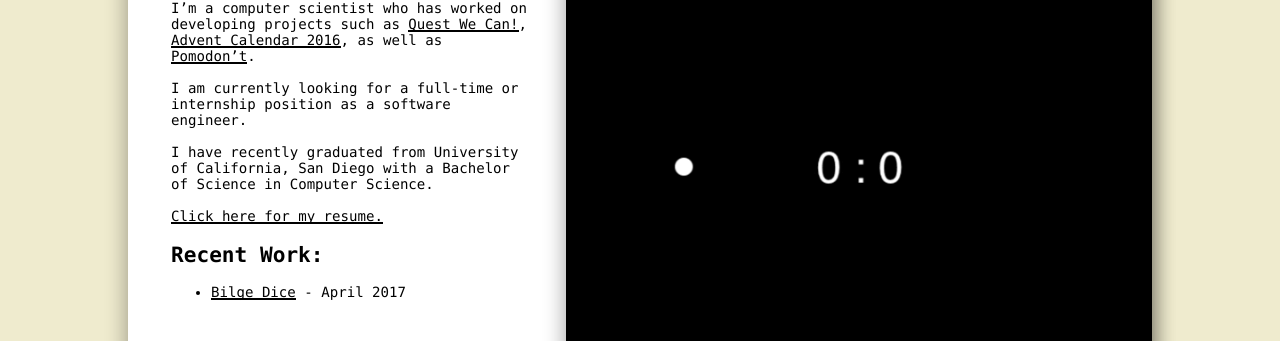
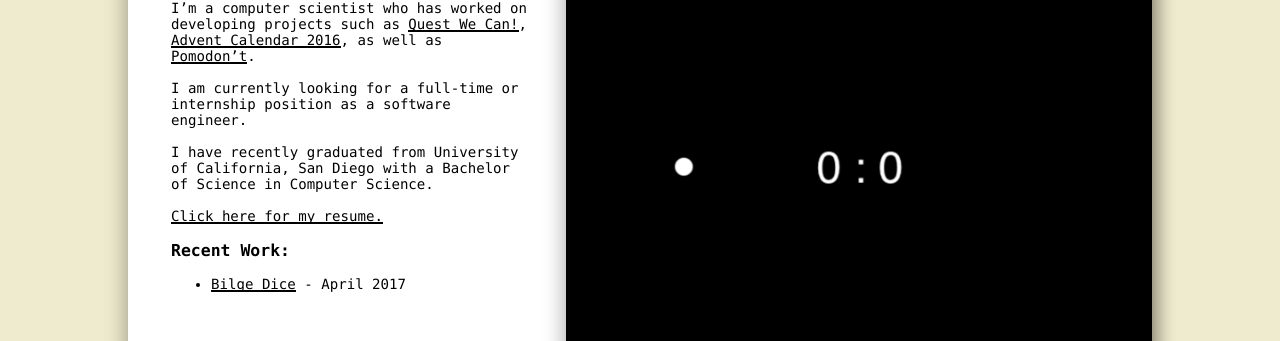
Before and after one commit to yingirene/yingirene.github.io, a plain HTML site: page index.html in a window 1280 px wide. Shown: the part 234-575 px from the top of the page. Drawn offline with Linux system fonts and the light colour scheme.

Commit message:
Changing Recent Work size

```diff
--- a/index.html
+++ b/index.html
@@ -32,7 +32,7 @@ I have recently graduated from University of California, San Diego with a Bachel
 <br><br>
 <a href="resume.pdf">Click here for my resume.</a>
                                         </p>
-<h2>Recent Work:</h2>
+<h3>Recent Work:</h3>
 <ul>
     <li><a href="https://github.com/yingirene/bilgedice">Bilge Dice</a> - April 2017</li>
 </ul>
```
